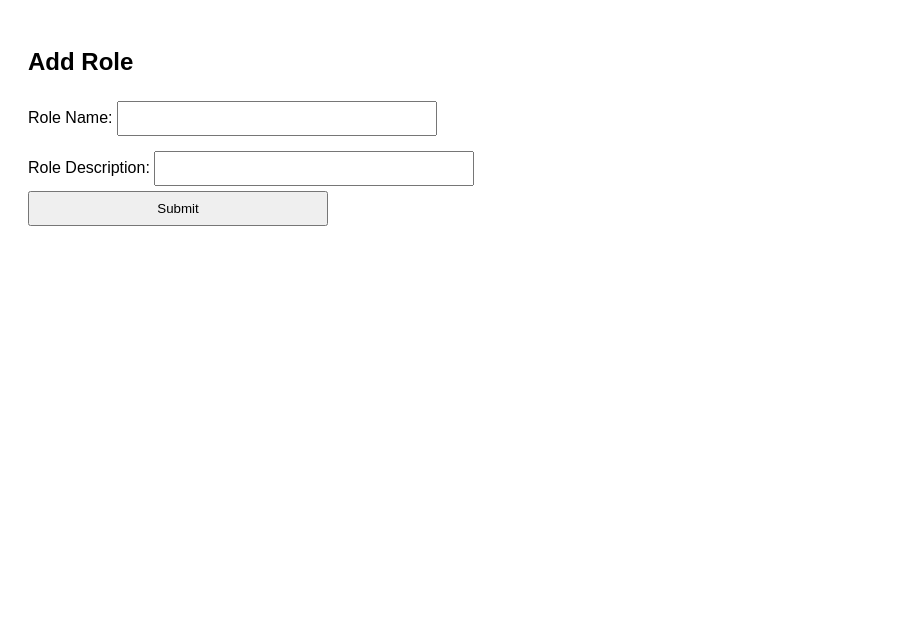
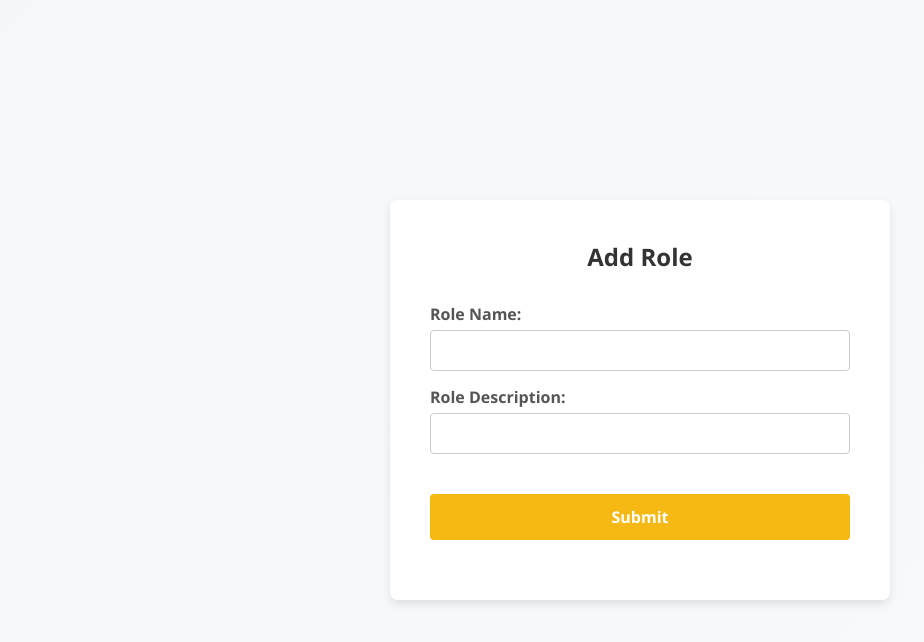
Before and after one commit to PEEMAI2004/CPE-241-Project, a plain HTML site: page Web/static/HR/role.html in a window 1280 px wide. Shown: the whole page, without its empty margins (0-924 px from the left). Drawn offline with Linux system fonts and the light colour scheme.

Commit message:
Add css at HR.html

```diff
--- a/Web/static/HR/role.html
+++ b/Web/static/HR/role.html
@@ -4,23 +4,106 @@
   <meta charset="UTF-8">
   <title>Add Role</title>
   <style>
-    body { font-family: sans-serif; padding: 20px; }
-    label { display: block; margin-top: 10px; }
-    input, select, button { padding: 8px; margin-top: 5px; width: 100%; max-width: 300px; }
+    * {
+      margin: 0;
+      padding: 0;
+      box-sizing: border-box;
+      font-family: 'Segoe UI', Tahoma, Geneva, Verdana, sans-serif;
+    }
+
+    body {
+      background-color: #f5f5f5;
+      background-image: linear-gradient(135deg, #f5f7fa 0%, #f7f9fc 100%);
+      min-height: 100vh;
+      display: flex;
+      justify-content: center;
+      align-items: center;
+      padding: 20px;
+    }
+
+    .form-container {
+      background-color: white;
+      padding: 40px;
+      border-radius: 8px;
+      box-shadow: 0 4px 8px rgba(0,0,0,0.1);
+      width: 100%;
+      max-width: 500px;
+    }
+
+    h2 {
+      text-align: center;
+      margin-bottom: 30px;
+      color: #333;
+    }
+
+    label {
+      display: block;
+      margin-bottom: 15px;
+      font-weight: bold;
+      color: #555;
+    }
+
+    input, select {
+      padding: 10px;
+      margin-top: 5px;
+      width: 100%;
+      border: 1px solid #ccc;
+      border-radius: 4px;
+      font-size: 14px;
+      background-color: #fff;
+    }
+
+    input:focus, select:focus {
+      border-color: #f6b913;
+      outline: none;
+      box-shadow: 0 0 3px rgba(246, 185, 19, 0.5);
+    }
+
+    button[type="submit"] {
+      margin-top: 25px;
+      padding: 12px;
+      width: 100%;
+      background-color: #f6b913;
+      color: white;
+      border: none;
+      border-radius: 4px;
+      font-size: 16px;
+      font-weight: bold;
+      cursor: pointer;
+      transition: background-color 0.3s ease;
+    }
+
+    button[type="submit"]:hover {
+      background-color: #e0a907;
+    }
+
+    #result {
+      margin-top: 20px;
+      text-align: center;
+      color: #27ae60;
+      font-weight: bold;
+    }
   </style>
 </head>
 <body>
 
-  <h2>Add Role</h2>
+  <div class="form-container">
+    <h2>Add Role</h2>
 
-  <form id="roleForm" data-endpoint="webrole">
+    <form id="roleForm" data-endpoint="webrole">
+      <label>Role Name:
+        <input type="text" name="role_name" required>
+      </label>
 
-    <label>Role Name: <input type="text" name="role_name" required></label>
-    <label>Role Description: <input type="text" name="role_description" required></label>
-    <button type="submit">Submit</button>
-  </form>
+      <label>Role Description:
+        <input type="text" name="role_description" required>
+      </label>
 
-  <p id="result"></p>
+      <button type="submit">Submit</button>
+    </form>
+
+    <p id="result"></p>
+  </div>
 
   <script src="api.js"></script>
 </body>
```
Also changed, not shown: Web/static/HR/beekeeper.html (+85 -5 lines), Web/static/HR/user.html (+107 -10 lines).
